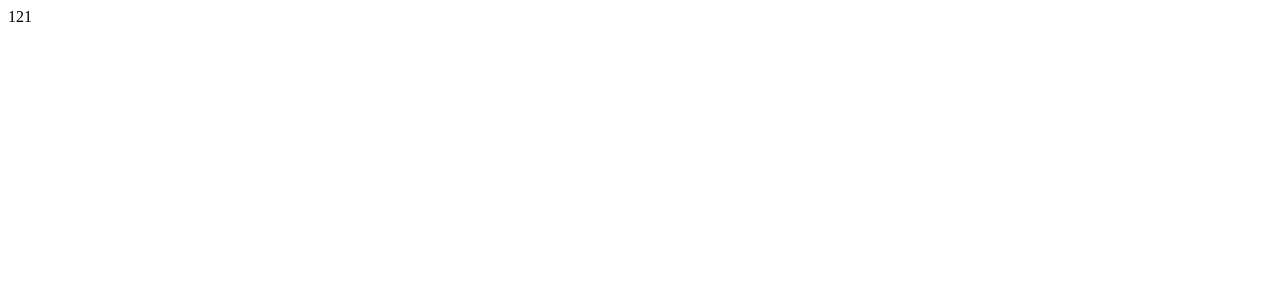
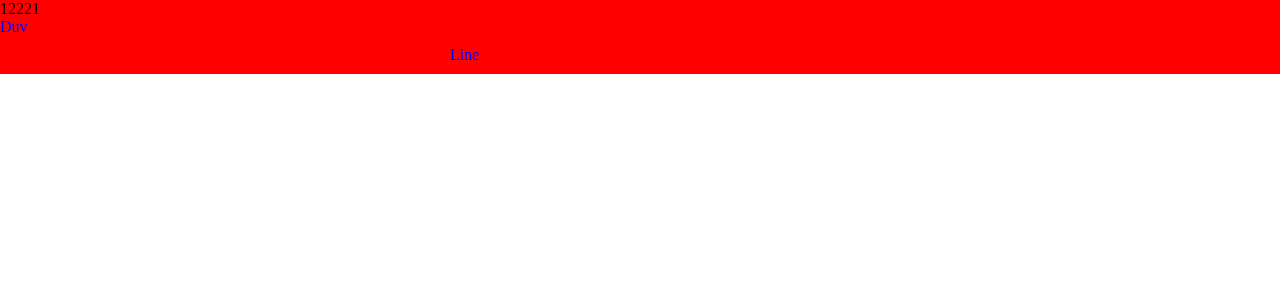
Before and after one commit to Rinzlerte/react-pure-qpp, a React app: page / in a window 1280 px wide. Shown: the top 300 px of the page. Built offline with nearby package versions, Linux system fonts and the light colour scheme.

Commit message:
add css modules configuration

```diff
--- a/package.json
+++ b/package.json
@@ -21,6 +21,7 @@
     "css-loader": "^6.8.1",
     "express": "^4.18.2",
     "html-webpack-plugin": "^5.5.3",
+    "mini-css-extract-plugin": "^2.7.6",
     "sass": "^1.64.2",
     "sass-loader": "^13.3.2",
     "style-loader": "^3.3.3",
--- /dev/null
+++ b/src/components/Duv.tsx
@@ -0,0 +1,14 @@
+import Line from './Line'
+import './index.scss'
+
+const Duv = () => {
+  return (
+    <div className='container' style={{
+      color: `blue`
+    }}>Duv
+    <Line />
+    </div>
+  )
+}
+
+export default Duv
--- /dev/null
+++ b/src/components/Line.tsx
@@ -0,0 +1,10 @@
+import  classes from './layout.module.scss';
+
+const Line = () => {
+  return (
+    <div className={classes.wrapper}>Line</div>
+  )
+}
+
+
+export default Line
--- /dev/null
+++ b/src/components/index.scss
@@ -0,0 +1,9 @@
+*{
+    margin: 0;
+    padding: 0;
+    box-sizing: border-box;
+}
+
+#root{
+    background: red;
+}
--- /dev/null
+++ b/src/components/layout.module.scss
@@ -0,0 +1,10 @@
+
+.wrapper{
+    margin: 0 auto;
+    max-width: 400px;
+    padding: 10px;
+}
+
+.fg{
+
+}
--- a/src/components/layout.scss
+++ /dev/null
@@ -1,5 +0,0 @@
-*{
-    margin: 0;
-    padding: 0;
-    box-sizing: border-box;
-}
--- /dev/null
+++ b/src/components/perm.css
@@ -0,0 +1,10 @@
+.container{
+    width: 100%;
+    margin: 40px auto;
+    border: 1px solid red;
+    padding: 40px;
+    background: green;
+}
+.line {
+    color: rebeccapurple;
+}
--- a/src/index.tsx
+++ b/src/index.tsx
@@ -1,8 +1,13 @@
-import {render} from 'react-dom'
+import ReactDOM from 'react-dom/client'
+import Duv from './components/Duv'
+import React from "react";
 
-render(
+const root = ReactDOM.createRoot(document.getElementById("root"));
+root.render(
+  <React.StrictMode>
     <div>
-       121
-    </div>,
-    document.getElementById('root')
-)
+      12221
+       <Duv/>
+    </div>
+  </React.StrictMode>
+);
```
Also changed, not shown: src/components/global.d.ts (added, +7 -0 lines), src/global.d.ts (added, +7 -0 lines), 11 other files (tests, documents, lock files or other folders).
